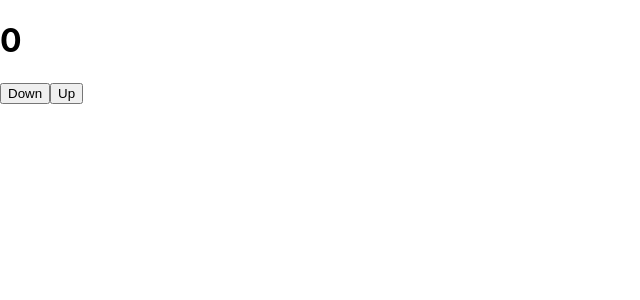
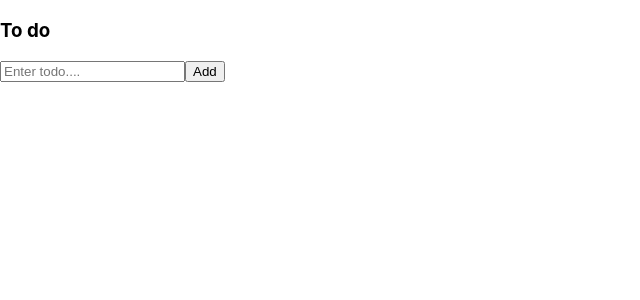
Before and after one commit to Long-le-mt/Hooks, a React (Create React App) app: page / in a window 1280 px wide. Shown: the top 300 px of the page, without its empty margins (0-640 px from the left). Built offline with nearby package versions, Linux system fonts and the light colour scheme.

Commit message:
useReducer with todo app

```diff
--- a/src/App.js
+++ b/src/App.js
@@ -13,20 +13,60 @@
 // Dispatch
 
 // Init state
-const initState = 0;
+const initState = {
+  job: "",
+  jobs: [],
+};
 
 // Actions
-const UP_ACTION = "up";
-const DOWN_ACTION = "down";
+const SET_JOB = "set_job";
+const ADD_JOB = "add_job";
+const DELETE_JOB = "delete_job";
 
+const setJob = (payload) => {
+  return {
+    payload: payload,
+    type: SET_JOB,
+  };
+};
+
+const addJob = (payload) => {
+  return {
+    payload: payload,
+    type: ADD_JOB,
+  };
+};
+
+const deleteJob = (payload) => {
+  return {
+    payload,
+    type: DELETE_JOB,
+  };
+};
 // Reducer
 // state là initState mà do ta khởi tạo
 const reducer = (state, action) => {
-  switch (action) {
-    case UP_ACTION:
-      return state + 1;
-    case DOWN_ACTION:
-      return state - 1;
+  switch (action.type) {
+    case SET_JOB:
+      const newState = {
+        ...state,
+        job: action.payload,
+      };
+
+      console.log(newState);
+      return newState;
+    case ADD_JOB:
+      return {
+        ...state,
+        jobs: [...state.jobs, action.payload],
+      };
+    case DELETE_JOB:
+      const newJobs = [...state.jobs];
+      newJobs.splice(action.payload, 1);
+      return {
+        ...state,
+        jobs: newJobs,
+      };
     default:
       throw new Error("invalia action");
   }
@@ -34,13 +74,33 @@
 
 function App() {
   // Chạy lần đầu tiên nhưng hàm reducer chưa thực thi
-  const [count, dispatch] = useReducer(reducer, initState);
+  const [state, dispatch] = useReducer(reducer, initState);
+
+  const { job, jobs } = state;
+
+  const handleSubmit = () => {
+    dispatch(addJob(job));
+    dispatch(setJob(""));
+  };
 
   return (
     <div>
-      <h1>{count}</h1>
-      <button onClick={() => dispatch(DOWN_ACTION)}>Down</button>
-      <button onClick={() => dispatch(UP_ACTION)}>Up</button>
+      <h3>To do</h3>
+      <input
+        type="text"
+        placeholder="Enter todo...."
+        value={job}
+        onChange={(e) => dispatch(setJob(e.target.value))}
+      />
+      <button onClick={handleSubmit}>Add</button>
+      <ul>
+        {jobs.map((job, index) => (
+          <li key={index}>
+            {job}
+            <span onClick={() => dispatch(deleteJob(index))}>&times;</span>
+          </li>
+        ))}
+      </ul>
     </div>
   );
 }
```
